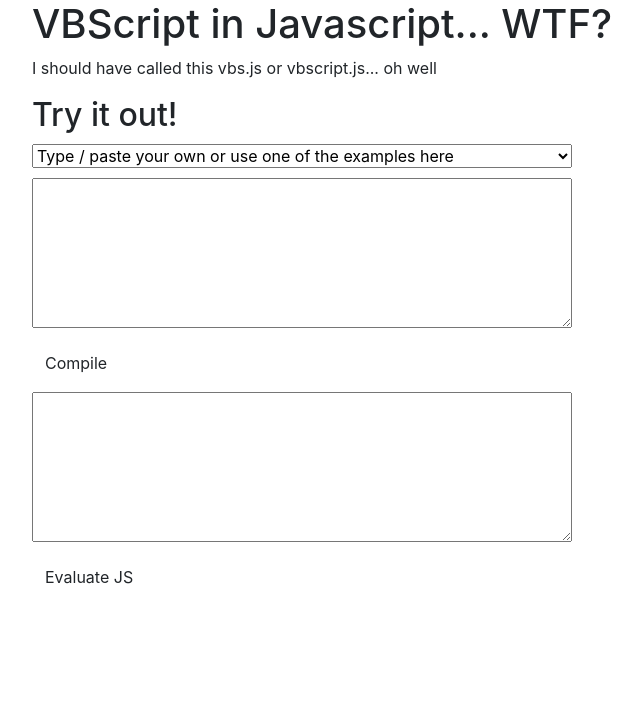
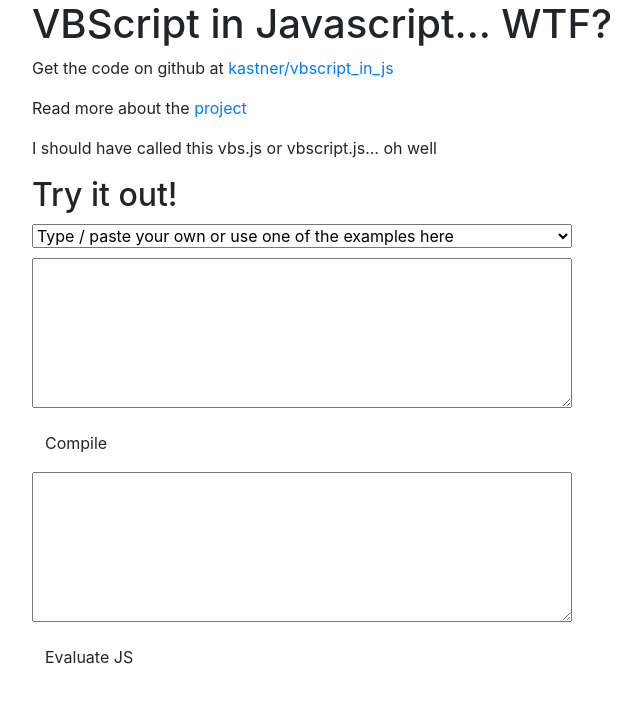
Before and after one commit to kastner/vbscript_in_js, a website: page index.html in a window 1280 px wide. Shown: the whole page, without its empty margins (53-694 px from the left). Drawn offline with nearby package versions, Linux system fonts and the light colour scheme; a script that the page names is missing.

Commit message:
link to demo in readme and keep index.html in sync

```diff
--- a/index.html
+++ b/index.html
@@ -5,7 +5,7 @@
   <link rel="stylesheet" href="http://twitter.github.com/bootstrap/1.4.0/bootstrap.min.css">
   <script src="http://ajax.googleapis.com/ajax/libs/jquery/1.7.1/jquery.min.js"></script>
   <script src="https://raw.github.com/kastner/vbscript_in_js/master/vbs4.js"></script>
-  <script src="compiler.js"></script>
+  <script src="https://raw.github.com/kastner/vbscript_in_js/master/compiler.js"></script>
 
   <style type="text/css">
     #try div {
@@ -30,7 +30,17 @@
       </div>
 
       <section id="about">
-        <p>I should have called this vbs.js or vbscript.js... oh well</p>
+        <p>
+          Get the code on github at <a href="https://github.com/kastner/vbscript_in_js">kastner/vbscript_in_js</a>
+        </p>
+
+        <p>
+          Read more about the <a href="https://github.com/kastner/vbscript_in_js/blob/master/README.md">project</a>
+        </p>
+
+        <p>
+          I should have called this vbs.js or vbscript.js... oh well
+        </p>
       </section>
 
       <section id="try">
```
Also changed, not shown: README.md.
